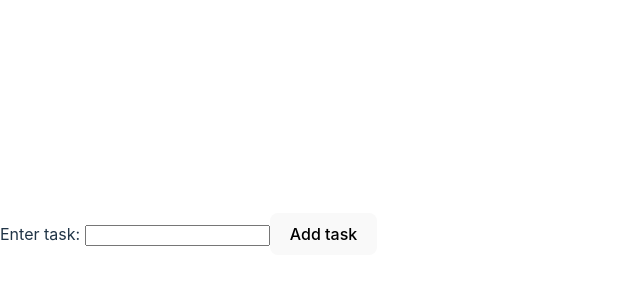
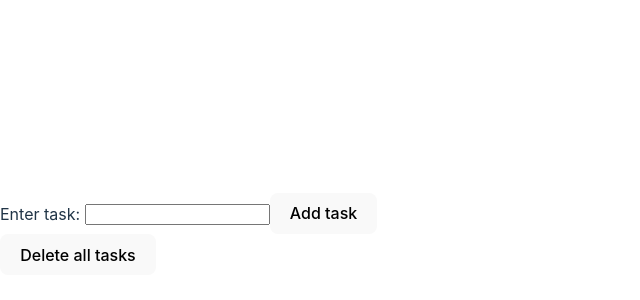
Before and after one commit to valerier2000/react-challenges, a React (Vite) app: page / in a window 1280 px wide. Shown: the part 158-458 px from the top of the page, without its empty margins (0-640 px from the left). Built offline with nearby package versions, Linux system fonts and the light colour scheme.

Commit message:
Add button to delete all tasks at once and remove tasks from localStorage

```diff
--- a/src/components/todoList/ToDoList.jsx
+++ b/src/components/todoList/ToDoList.jsx
@@ -9,7 +9,8 @@ function ToDoList() {
   );
 
   useEffect(() => {
-    localStorage.setItem("tasks", JSON.stringify(tasks));
+    if (tasks.length > 0) localStorage.setItem("tasks", JSON.stringify(tasks));
+    else localStorage.removeItem("tasks");
   }, [tasks]);
 
   function handleSubmit(e) {
@@ -30,6 +31,10 @@ function ToDoList() {
 
   function handleChange(e) {
     setInputTask(e.target.value);
+  }
+
+  function handleDeleteAllTasks() {
+    setTasks([]);
   }
 
   function handleDelete(taskId) {
@@ -57,6 +62,8 @@ function ToDoList() {
         <button type="submit">Add task</button>
       </form>
 
+      <button onClick={handleDeleteAllTasks}>Delete all tasks</button>
+
       <ul>
         {tasks.map((task) => {
           return (
```
